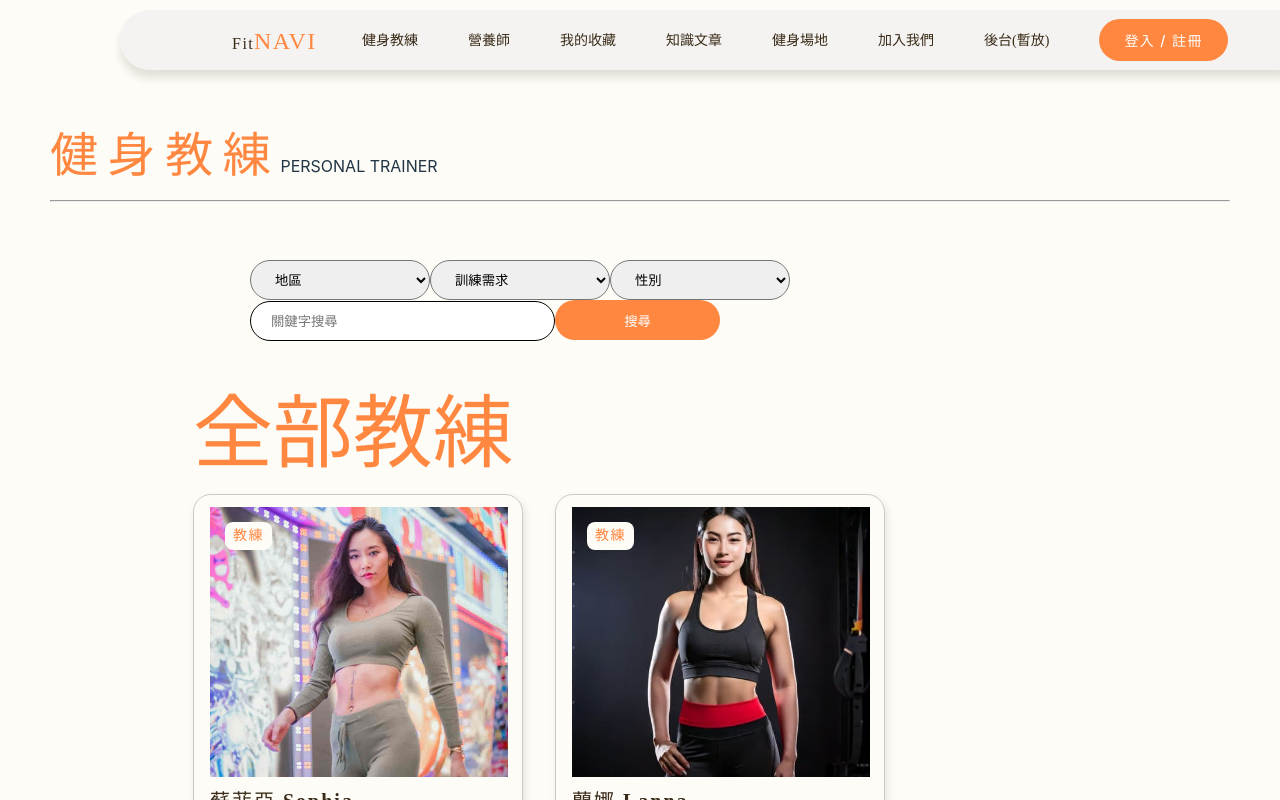
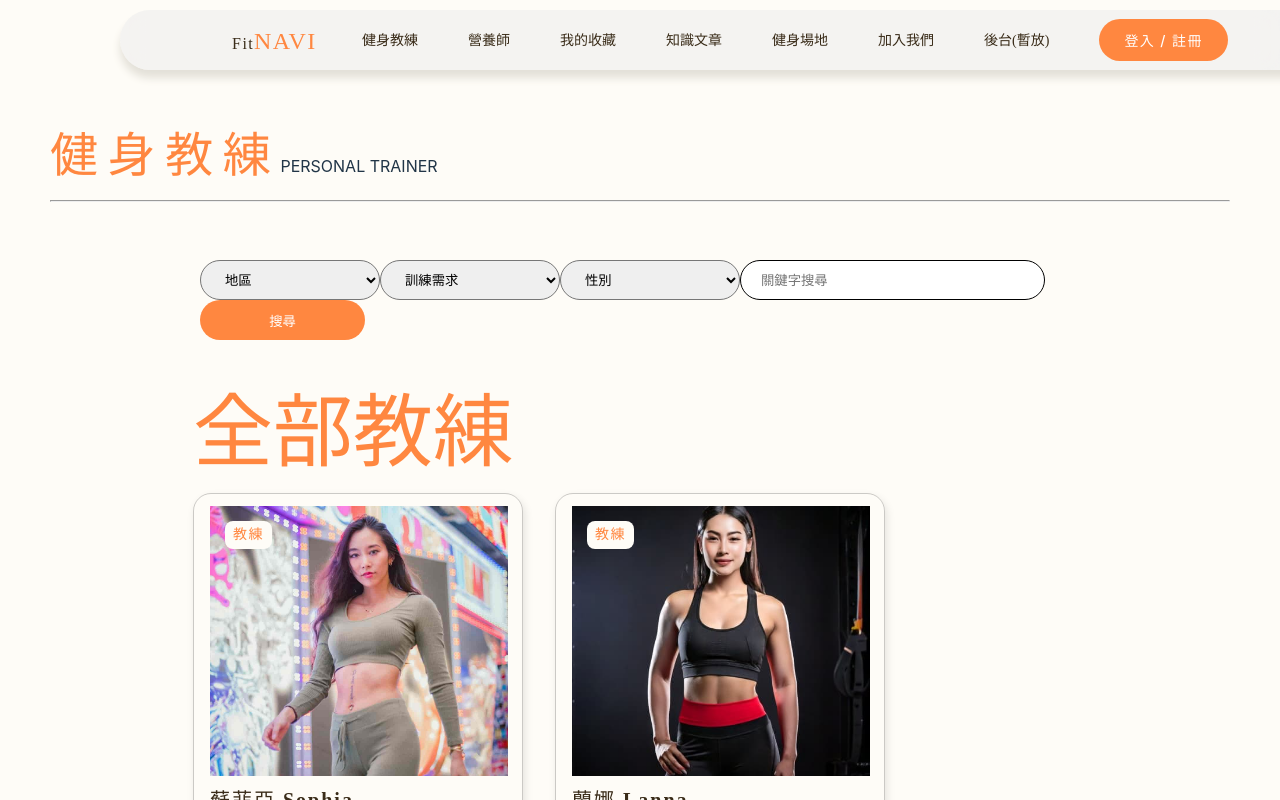
Before and after one commit to jodi0813/fitnaviTeam, a React (Vite) app: page / in a window 1280 px wide. Shown: the top 800 px of the page. Built offline with nearby package versions, Linux system fonts and the light colour scheme.

Commit message:
全部教練卡牌

```diff
--- a/src/fitnavi/Coach/Coach.scss
+++ b/src/fitnavi/Coach/Coach.scss
@@ -25,7 +25,7 @@
 }
 .searchBox {
   display: flex;
-  padding: 0px 200px;
+  padding: 0px 150px;
 
 }
 #personal-search-form {
```
